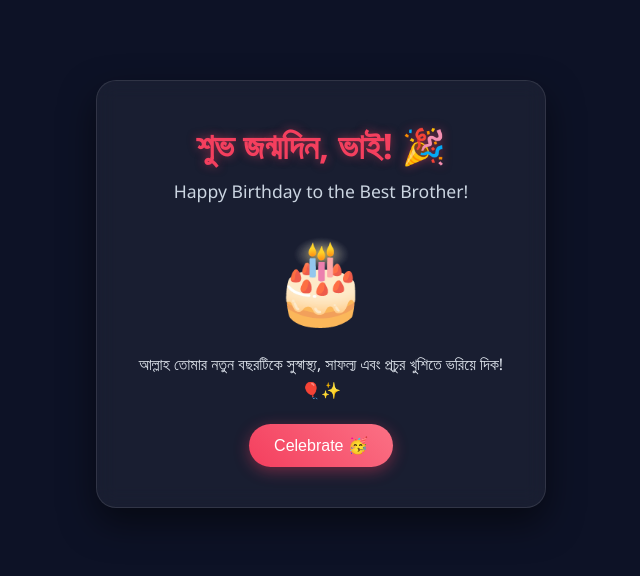
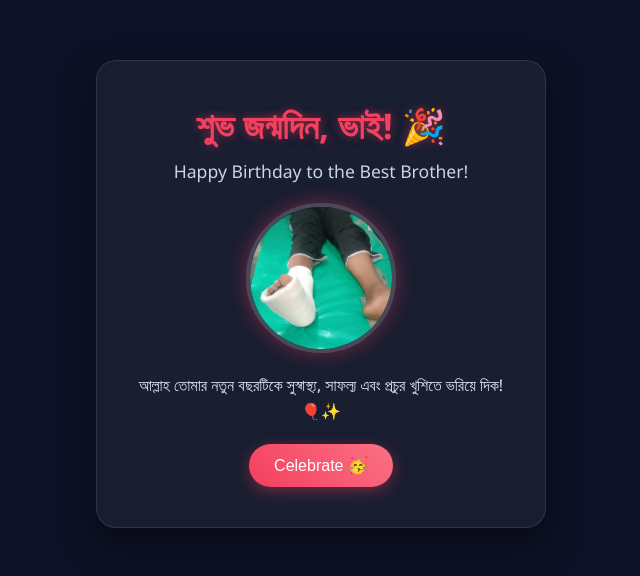
Before and after one commit to Jahid-dev32/happy-birthday-bro, a plain HTML site: page index.html in a window 1280 px wide. Shown: the part 106-682 px from the top of the page, without its empty margins (319-959 px from the left). Drawn offline with Linux system fonts and the light colour scheme.

Commit message:
Replace cake container with profile picture container

```diff
--- a/index.html
+++ b/index.html
@@ -48,15 +48,27 @@
             margin-bottom: 20px;
         }
 
-        .cake-container {
-            font-size: 80px;
-            margin: 15px 0;
+        /* ছবির ফ্রেমের স্টাইল */
+        .profile-container {
+            width: 150px;
+            height: 150px;
+            margin: 15px auto;
             cursor: pointer;
             transition: transform 0.3s;
+            overflow: hidden;
+            border-radius: 50%;
+            border: 4px solid rgba(255, 255, 255, 0.2);
+            box-shadow: 0 0 20px rgba(244, 63, 94, 0.4);
         }
 
-        .cake-container:hover {
-            transform: scale(1.1);
+        .profile-container:hover {
+            transform: scale(1.05);
+        }
+
+        .profile-pic {
+            width: 100%;
+            height: 100%;
+            object-fit: cover;
         }
 
         .message {
@@ -83,7 +95,6 @@
             transform: translateY(-2px);
         }
 
-        /* Particle styles for fireworks */
         canvas {
             position: absolute;
             top: 0;
@@ -100,8 +111,9 @@
         <h1>শুভ জন্মদিন, ভাই! 🎉</h1>
         <p class="subtitle">Happy Birthday to the Best Brother!</p>
 
-        <div class="cake-container" id="cake" onclick="startFireworks()">
-            🎂
+        <!-- কেকের জায়গায় ছবিটি সেট করা হয়েছে -->
+        <div class="profile-container" id="profile" onclick="startFireworks()">
+            <img src="bro.jpg" alt="Brother Picture" class="profile-pic">
         </div>
 
         <p class="message">
```
